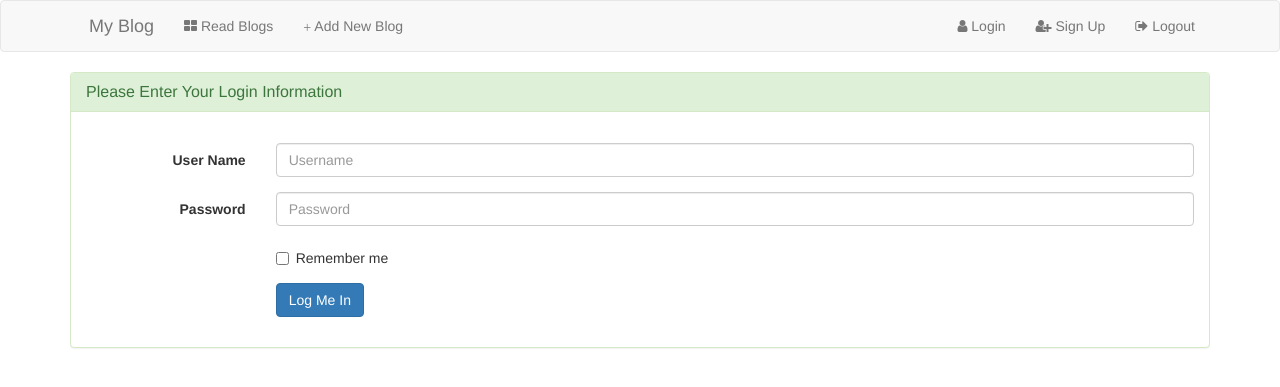
After one commit to hvpulok/MyBlogApp, a Python web app: template templates/login.html in a window 1280 px wide. The commit adds this page. Shown: the top 387 px of the page. Run offline with Jinja, Linux system fonts and the light colour scheme; the template is opened without the code that fills it, so the values that code supplies are empty; some libraries are stand-ins or nearby versions; some web fonts are replaced.

Commit message:
Add Basic Login template

```diff
--- a/main.py
+++ b/main.py
@@ -177,13 +177,17 @@ class SignUpPage(Handler):
             # resultText = "Thanks. Result : %s %s %s %s" % (result.key, result.username, result.pw_hash, result.email)
             self.write(result.name)
 
-
+# Login page Handler
+class LoginPage(Handler):
+    def get(self):
+        self.render("login.html")
 
 
 # >>>>>>>>>>>>>>>>      Route definitions     <<<<<<<<<<<<<<<<<<<<<<<<
 app = webapp2.WSGIApplication([
     ('/', IndexPage),
     ('/signup', SignUpPage),
+    ('/login', LoginPage),
     ('/blog', BlogPage),
     ('/blog/addblog', AddBlogPage),
     ('/blog/([a-z0-9]+)', SelectedBlogPage)
--- a/templates/base.html
+++ b/templates/base.html
@@ -41,7 +41,7 @@
                 <li><a href="/blog/addblog"><span class="glyphicon glyphicon-plus" aria-hidden="true"></span> Add New Blog</a></li>
             </ul>
             <ul class="nav navbar-nav navbar-right">
-                <li><a href="/signup"><i class="fa fa-user" aria-hidden="true"></i> Login</a></li>
+                <li><a href="/login"><i class="fa fa-user" aria-hidden="true"></i> Login</a></li>
                 <li><a href="/signup"><i class="fa fa-user-plus" aria-hidden="true"></i> Sign Up</a></li>
                 <li><a href="#"><i class="fa fa-sign-out" aria-hidden="true"></i> Logout</a></li>
             </ul>
--- /dev/null
+++ b/templates/login.html
@@ -0,0 +1,54 @@
+{% extends "base.html" %}
+
+{% block content %}
+
+<div class="container">
+    <div class="panel panel-success">
+        <div class="panel-heading">
+            <h3 class="panel-title">
+                Please Enter Your Login Information
+            </h3>
+        </div>
+        <div class="panel-body">
+            <form class="form-horizontal" action="/signup" method="POST" >
+                <div class="form-group">
+                    <div class="col-sm-offset-2 col-sm-10 error">
+                        {{error}}
+                    </div>
+                </div>
+                <div class="form-group">
+                    <label for="inputUserName" class="col-sm-2 control-label">User Name</label>
+                    <div class="col-sm-10">
+                        <input type="text" class="form-control" id="inputUserName" placeholder="Username" name="username" value="{{username}}" required pattern="^[A-Za-z0-9_]{4,15}$" title=" Username length requirement is 4 to 20 characters, can only be alphanumeric and can have underscore _ char">
+                    </div>
+                </div>
+                <div class="form-group">
+                    <label for="inputPassword1" class="col-sm-2 control-label">Password</label>
+                    <div class="col-sm-10">
+                        <input type="password" class="form-control" id="inputPassword1" placeholder="Password" name="password1" required pattern=".{4,20}" title="Password must have between 4 to 20 characters">
+                    </div>
+                </div>
+                <div class="form-group">
+                    <div class="col-sm-offset-2 col-sm-10">
+                        <div class="checkbox">
+                            <label>
+                                {% if checkRememberMe == "on" : %}
+                                    <input type="checkbox" name="checkRememberMe" checked="checked"> Remember me
+                                {% else : %}
+                                    <input type="checkbox" name="checkRememberMe"> Remember me
+                                {% endif %}
+                            </label>
+                        </div>
+                    </div>
+                </div>
+                <div class="form-group">
+                    <div class="col-sm-offset-2 col-sm-10">
+                        <button type="submit" class="btn btn-primary">Log Me In</button>
+                    </div>
+                </div>
+            </form>
+        </div>
+    </div>
+</div>
+
+{% endblock %}
```
Also changed, not shown: 1 other file.
